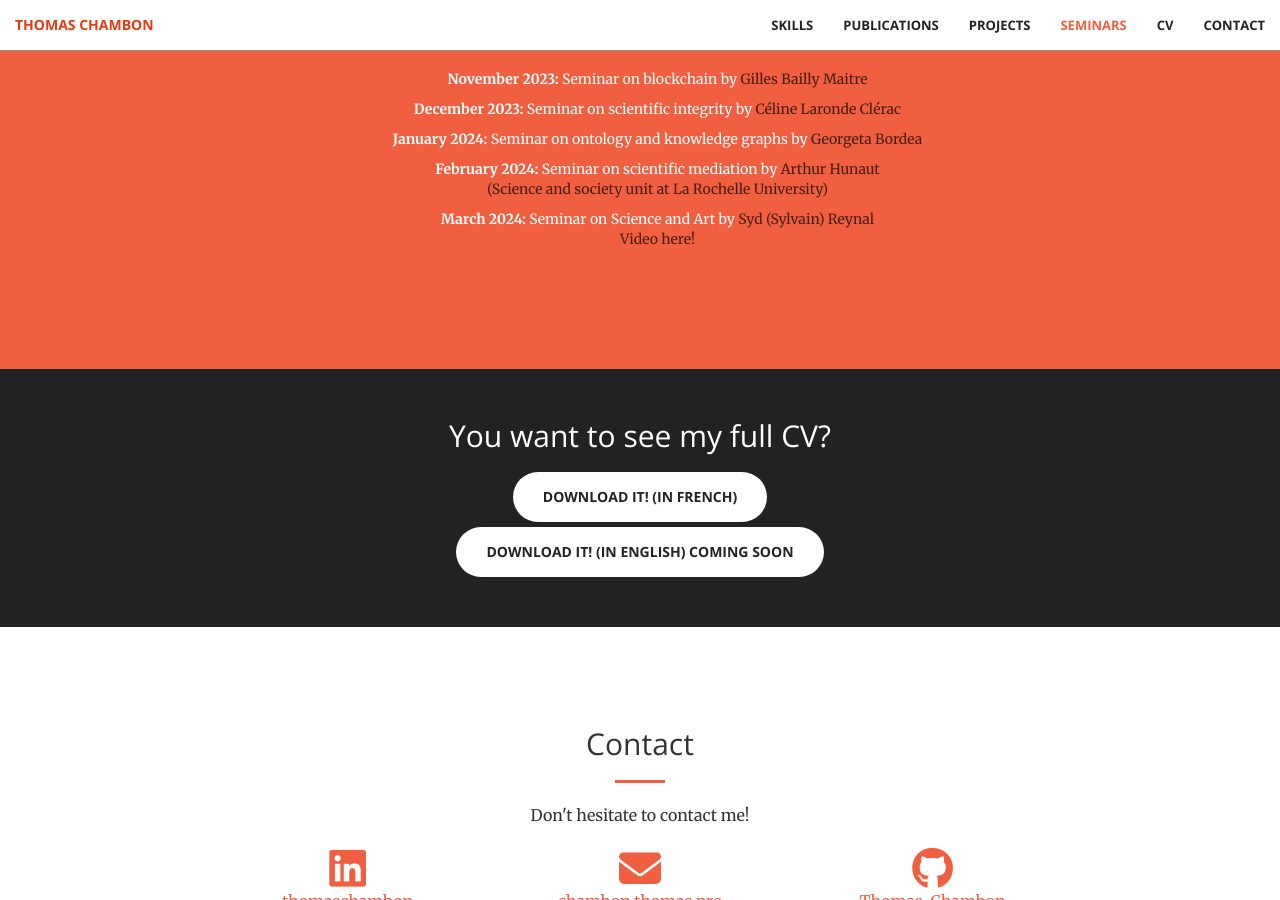
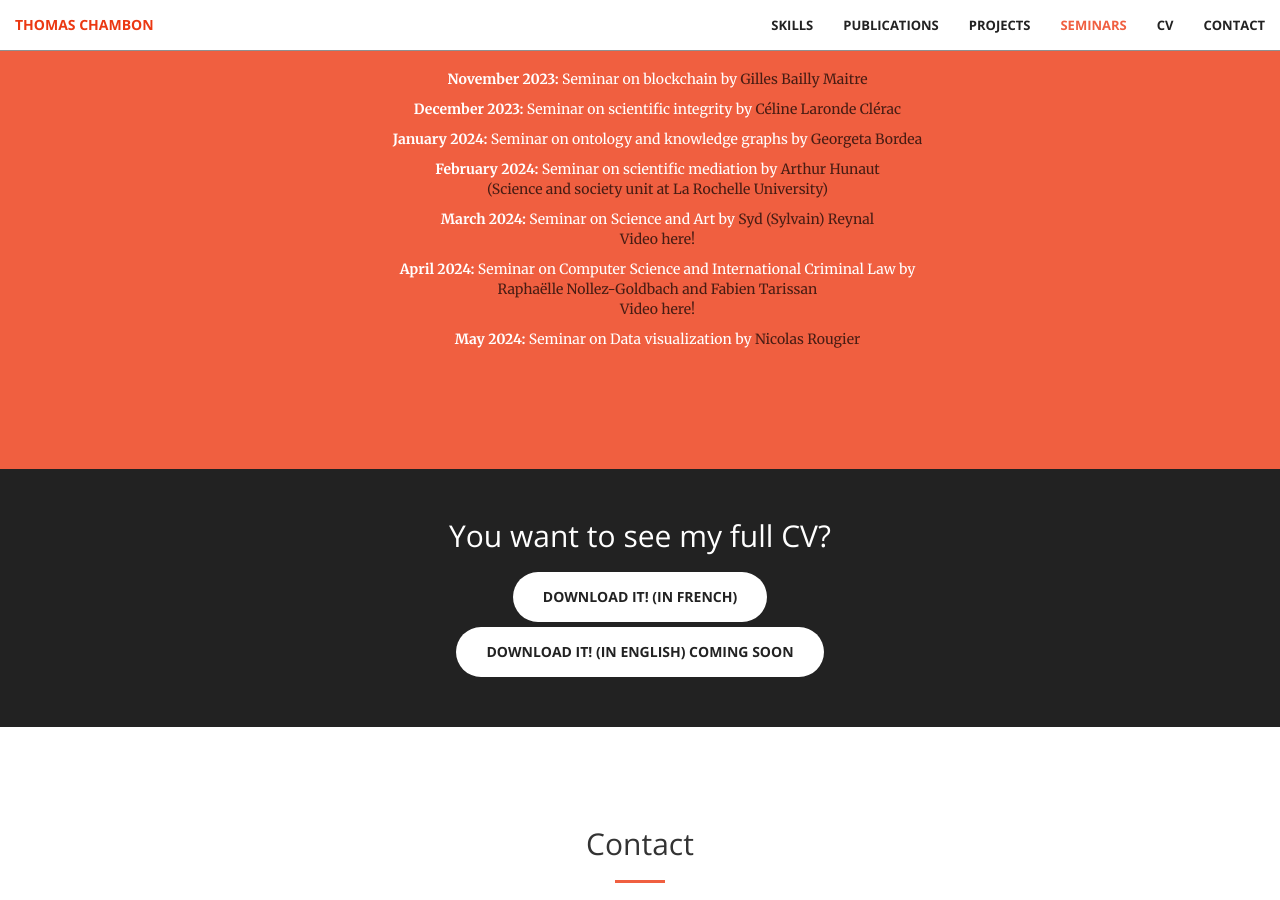
Before and after one commit to Thomas-Chambon/Thomas-Chambon.github.io, a Jekyll site: the page built from index.markdown, in a window 1280 px wide and 900 px high, scrolled down 2989 px. Built offline with Jekyll 4.4.1, drawn with Linux system fonts in a browser that asks for light colours.

Commit message:
Add seminars

```diff
--- a/_includes/seminars.html
+++ b/_includes/seminars.html
@@ -41,6 +41,20 @@
                             <a href="https://videos.univ-lr.fr/video/3090-linterdisciplinarite-comme-moteur-des-interactions-art-et-sciences-a-la-question-de-lobjectivite-des-savoirs/" class="text-faded" aria-label="Link to video seminar" target="_blank" rel="noreferrer">Video here!</a>
                         </li>
                     </ul>
+                    <ul class="fa-ul">
+                        <li>
+                            <b>April 2024:</b> Seminar on Computer Science and International Criminal Law by<br>
+                            <a href="https://www.sciences-sociales.ens.fr/spip.php?article912" class="text-faded" aria-label="Link to Raphaëlle Nollez-Goldbach's page" target="_blank" rel="noreferrer">Raphaëlle Nollez-Goldbach and</a>
+                            <a href="https://isp.cnrs.fr/project/fabien-tarissan/" class="text-faded" aria-label="Link to Fabien Tarissan's page" target="_blank" rel="noreferrer">Fabien Tarissan</a><br>
+                            <a href="https://videos.univ-lr.fr/video/3135-comment-la-science-des-reseaux-peut-contribuer-a-lanalyse-du-droit-international/" class="text-faded" aria-label="Link to video seminar" target="_blank" rel="noreferrer">Video here!</a>
+                        </li>
+                    </ul>
+                    <ul class="fa-ul">
+                        <li>
+                            <b>May 2024:</b> Seminar on Data visualization by
+                            <a href="https://www.labri.fr/perso/nrougier/" class="text-faded" aria-label="Link to Nicolas Rougier's page" target="_blank" rel="noreferrer">Nicolas Rougier</a><br>
+                        </li>
+                    </ul>
                 </p>
             </div>
         </div>
```
